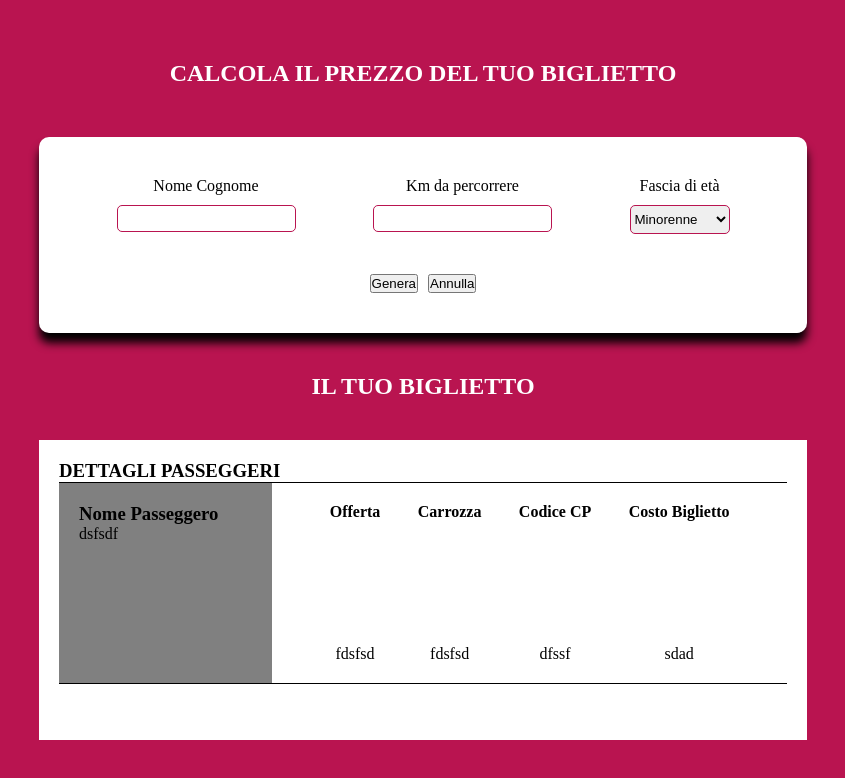
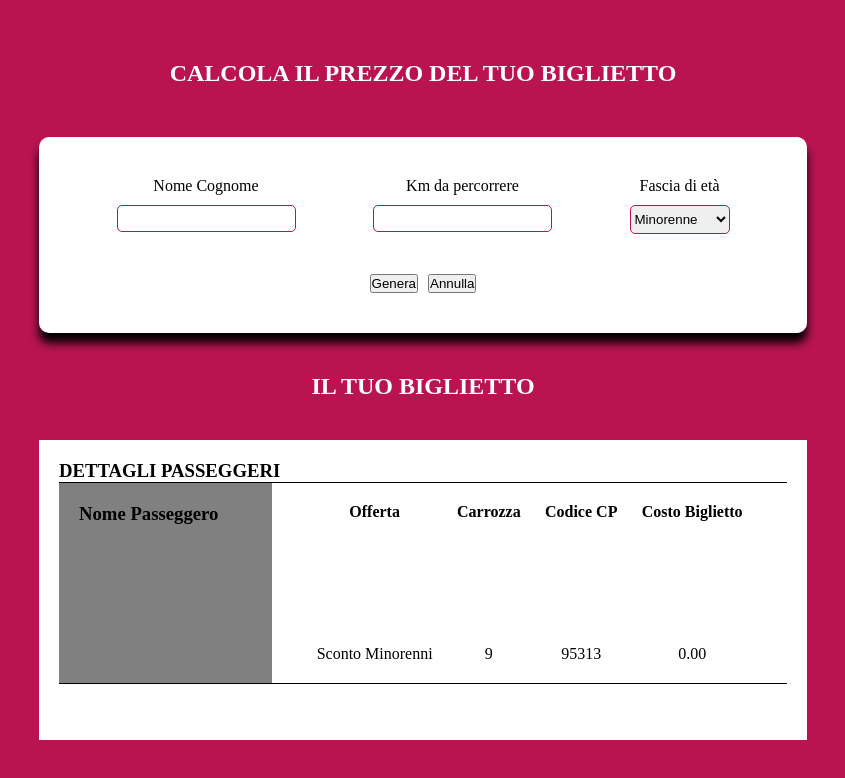
Before and after one commit to reez89/js-biglietto-treno-form, a plain HTML site: page index.html in a window 1280 px wide. Both pictures are taken after a click on the button "Genera". Shown: the whole page, without its empty margins (217-1062 px from the left). Drawn offline with Linux system fonts and the light colour scheme.

Commit message:
Button Genera
Button to create tickets Ok.

```diff
--- a/assets/js/main.js
+++ b/assets/js/main.js
@@ -0,0 +1,44 @@
+
+var btnGenera = document.getElementById('btn-genera');
+var btnAnnulla = document.getElementById('btn-annulla');
+
+btnGenera.addEventListener('click', function(){
+    console.log("genera tickets");
+
+    //* Prendere il valore input
+
+    var myNameInput = document.getElementById('my-name');
+    var myName = myNameInput.value;
+
+    var kmInput = document.getElementById('km-totali');
+    var kmTotali = kmInput.value;
+
+    var ageInput = document.getElementById('age');
+    var age = ageInput.value;
+
+    console.log(myName, kmTotali, age);
+
+    var prezzoChilometri = 0.21;
+    var prezzoBiglietto = kmTotali * prezzoChilometri;
+    var newTicket;
+
+    if(age == "minorenne"){
+        offerta = "Sconto Minorenni" ;
+        newTicket = prezzoBiglietto  - (prezzoBiglietto * 0.2);
+    } else if(age == "over65"){
+        offerta = "Sconto Over 65";
+        newTicket = prezzoBiglietto  - (prezzoBiglietto * 0.4);
+    }
+
+    var itemNameuser = document.getElementById('passennger_name');
+    var itemOfferta = document.getElementById('offerta');
+    var itemCarrozza = document.getElementById('carrozza');
+    var itemCodiceCp = document.getElementById('codice-Cp')
+    var itemCostoBiglietto = document.getElementById('costo-Biglietto');
+
+    itemNameuser.innerHTML = myName;
+    itemOfferta.innerHTML = offerta;
+    itemCarrozza.innerHTML = Math.floor(Math.random() * 9) + 1;
+    itemCodiceCp.innerHTML = Math.floor(Math.random() * (100000 - 90000)) +90000;
+    itemCostoBiglietto.innerHTML = newTicket.toFixed(2);
+});
--- a/index.html
+++ b/index.html
@@ -13,15 +13,15 @@
                 <div class="information">
                     <div class="name_form">
                         <label for="name">Nome Cognome</label>
-                        <input type="text">
+                        <input type="text" id="my-name">
                     </div>
                     <div class="km_form">
                         <label for="km">Km da percorrere</label>
-                        <input type="text">
+                        <input type="text" id="km-totali">
                     </div>
                     <div class="age_form">
                         <label for="age">Fascia di età</label>
-                        <select id="age" name="age">
+                        <select id="age" name="age" id="age">
                             <option value="minorenne">Minorenne</option>
                             <option value="maggiorenne">Maggiorenne</option>
                             <option value="over65">Over 65</option>
@@ -29,10 +29,12 @@
                     </div>
                 </div>
                 <div class="btn_">
-                    <button class="genera_ticket">Genera</button>
-                    <button class="annulla_ticket">Annulla</button>
+                    <button id="btn-genera" class="genera_ticket">Genera</button>
+                    <button id="btn-annulla" class="annulla_ticket">Annulla</button>
                 </div>
             </div>
+
+
             <h2 class="txt_bottom">IL TUO BIGLIETTO</h2>
             <div class="botcard">
                 <h3>DETTAGLI PASSEGGERI</h3>
@@ -44,32 +46,22 @@
                     <div class="info_ticket_items">
                         <div class="offerta">
                             <h4>Offerta</h4>
-                            <p id="offerta">fdsfsd</p>
+                            <p id="offerta"></p>
                         </div>
                          <div class="carrozza">
                              <h4>Carrozza</h4>
-                            <p id="carrozza" class="info_ticket_items_info">fdsfsd</p>
+                            <p id="carrozza" class="info_ticket_items_info"></p>
                         </div>
                          <div class="Codice_CP">
                              <h4>Codice CP</h4>
-                            <p id="codiceCp" class="info_ticket_items_info">dfssf</p>
+                            <p id="codice-Cp" class="info_ticket_items_info"></p>
                         </div>
                          <div class="Costo_biglietto">
                              <h4>Costo Biglietto</h4>
-                            <p id="costoBiglietto" class="info_ticket_items_info">sdad</p>
+                            <p id="costo-Biglietto" class="info_ticket_items_info"></p>
                         </div>
                     </div>
                 </div>
-
-
-
-
-
-
-
-
-
-
             </div>
 
 
@@ -77,29 +69,6 @@
 
 
 
-
-
-
-
-
-
-
-
-
-
-
-
-
-
-
-
-
-
-
-
-
-
-
-
+            <script src="./assets/js/main.js"></script>
         </body>
 </html>
```
